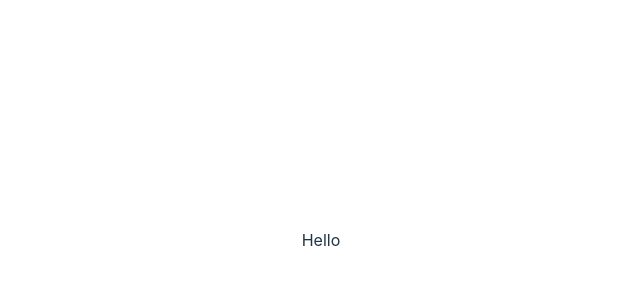
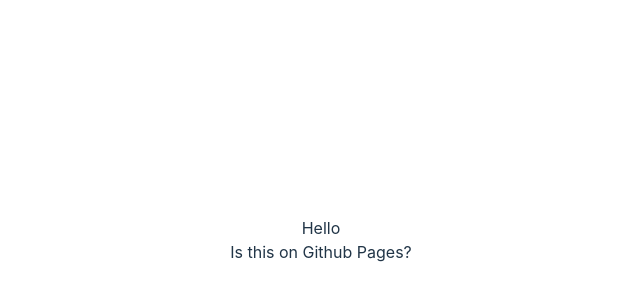
Before and after one commit to behshadg/behshadgportfolio_, a React (Vite) app in the folder behshadgportfolio/: page / in a window 1280 px wide. Shown: the part 160-460 px from the top of the page, without its empty margins (319-959 px from the left). Built offline with nearby package versions, Linux system fonts and the light colour scheme.

Commit message:
Test commit

```diff
--- a/behshadgportfolio/src/App.jsx
+++ b/behshadgportfolio/src/App.jsx
@@ -4,6 +4,7 @@
   return (
     <>
       <div>Hello</div>
+      <div>Is this on Github Pages?</div>
     </>
   );
 }
```
